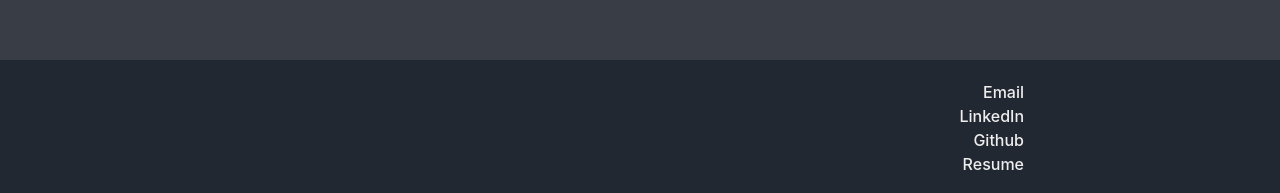
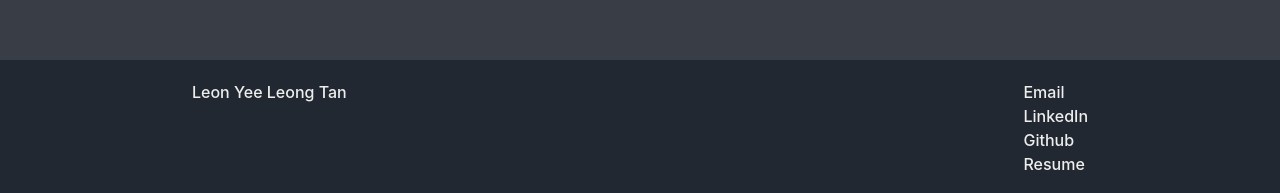
Before and after one commit to LeonTan828/personal-website-2.0, a React (Vite) app: page / in a window 1280 px wide. Shown: the part 3300-3493 px from the top of the page. Built offline with nearby package versions, Linux system fonts and the light colour scheme.

Commit message:
adjust styling for footer and add page top link

```diff
--- a/src/components/Footer/Footer.tsx
+++ b/src/components/Footer/Footer.tsx
@@ -8,6 +8,13 @@ function Footer() {
 
   return (
     <div className='footer'>
+      <div className='left-footer'>
+        <Button
+          title='Leon Yee Leong Tan'
+          link='#page-top'
+        />
+      </div>
+      <div className='right-footer'>
         <Button
           title='Email'
           link='mailto:leontan.se@gmail.com'
@@ -29,6 +36,7 @@ function Footer() {
           openOnNewTab
         />
       </div>
+    </div>
   );
 };
 
--- a/src/styles/Footer.css
+++ b/src/styles/Footer.css
@@ -1,13 +1,19 @@
 .footer {
   /* Layout */
-  padding: 20px 20%;
+  padding: 20px 15%;
 
   /* Box styling */
   display: flex;
-  flex-direction: column;
-  align-items: end;
+  justify-content: space-between;
 
   /* Color */
   background-color: #222831;
   color: white;
 }
+
+.right-footer {
+  /* Box styling */
+  display: flex;
+  flex-direction: column;
+  align-items: start;
+}
```
Lines whose indentation alone changed are shown as unchanged.
